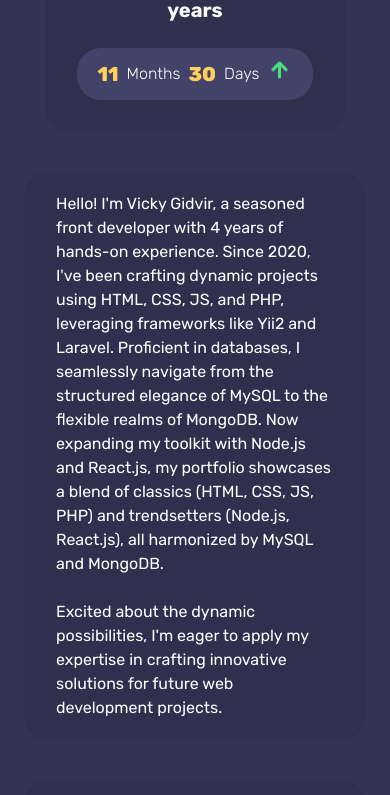
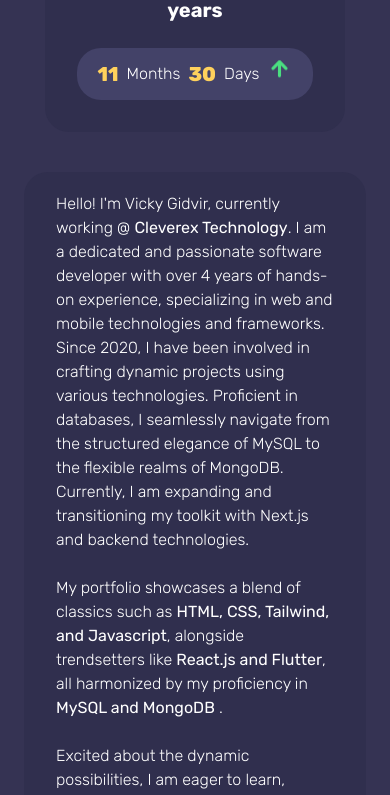
Before and after one commit to vickygidvir/vickygidvir.github.io, a React (Vite) app: page / in a window 390 px wide. Shown: the part 1188-1983 px from the top of the page. Built offline with nearby package versions, Linux system fonts and the light colour scheme.

Commit message:
changed resume, about me description

```diff
--- a/src/Components/AboutMe.jsx
+++ b/src/Components/AboutMe.jsx
@@ -67,18 +67,20 @@ const AboutMe = () => {
 					<div data-aos="fade-up" data-aos-delay={'500'}>
 						<div className='text-white bg-blue-container flex flex-col  px-8 py-5 lg:py-10 h-fit overflow-hidden relative rounded-3xl text:md lg:text-xl min-w-[300px]'>
 
-							<p>
-								Hello! I'm Vicky Gidvir, a seasoned front developer with 4 years of hands-on experience. Since 2020, I've been crafting dynamic projects using HTML, CSS, JS, and PHP, leveraging frameworks like Yii2 and Laravel. Proficient in databases, I seamlessly navigate from the structured elegance of MySQL to the flexible realms of MongoDB. Now expanding my toolkit with Node.js and React.js, my portfolio showcases a blend of classics (HTML, CSS, JS, PHP) and trendsetters (Node.js, React.js), all harmonized by MySQL and MongoDB.<br /><br />
+							<p className='font-thin'>
+								Hello! I'm Vicky Gidvir, currently working @ <b>Cleverex Technology</b>. I am a dedicated and passionate software developer with over 4 years of hands-on experience, specializing in web and mobile technologies and frameworks. Since 2020, I have been involved in crafting dynamic projects using various technologies. Proficient in databases, I seamlessly navigate from the structured elegance of MySQL to the flexible realms of MongoDB. Currently, I am expanding and transitioning my toolkit with Next.js and backend technologies.<br /><br />
 
-								Excited about the dynamic possibilities, I'm eager to apply my expertise in crafting innovative solutions for future web development projects.
+								My portfolio showcases a blend of classics such as <b>HTML, CSS, Tailwind, and Javascript</b>, alongside trendsetters like <b>React.js and Flutter</b>, all harmonized by my proficiency in <b>MySQL and MongoDB</b> .<br /><br />
+
+								Excited about the dynamic possibilities, I am eager to learn, explore more, and apply my expertise in crafting innovative solutions for future development projects while driving continuous improvement.
 							</p>
 
 						</div>
 					</div>
 
-				</div >
+				</div>
 
-				<div data-aos="flip-up" data-aos-delay={'500'} className=' bg-blue-container rounded-3xl p-5 lg:p-8 mt-10 flex gap-x-4 gap-y-6 lg:gap-7 text-grey-color items-center justify-center flex-wrap'>
+				<div data-aos="flip-up" data-aos-delay={'500'} className=' bg-blue-container rounded-3xl p-5 lg:p-8 mt-10 flex gap-x-10 gap-y-6 lg:gap-7 text-grey-color items-center justify-center flex-wrap'>
 					<FaHtml5 size={'80px'} />
 					<FaCss3Alt size={'80px'} />
 					<BiLogoTailwindCss size={'80px'} />
--- a/src/Components/Home.jsx
+++ b/src/Components/Home.jsx
@@ -3,7 +3,7 @@ import { FaLinkedin } from "react-icons/fa";
 import { FaGithub } from "react-icons/fa";
 import avatar from '../assets/home-avatar.png'
 import { Typewriter } from 'react-simple-typewriter'
-import resume from '../assets/resume.pdf'
+import resume from '../assets/vicky_gidvir_resume.pdf'
 
 const Home = () => {
 	return (
@@ -27,8 +27,7 @@ const Home = () => {
 							<a href="https://www.linkedin.com/in/vickygidvir"><li className='hover:text-yellow-color cursor-pointer'><FaLinkedin /></li></a>
 							<a href="https://github.com/vickygidvir">	<li className='hover:text-yellow-color cursor-pointer'><FaGithub /></li></a>
 						</ul>
-
-						<button className='btn-red'><a href={resume} download="vicky_gidvir_resume_2024">Download Resume</a></button>
+						<button className='btn-red'><a href={resume} target="_blank">Download Resume</a></button>
 					</div>
 
 
```
Also changed, not shown: 2 other files (tests, documents, lock files or other folders).
